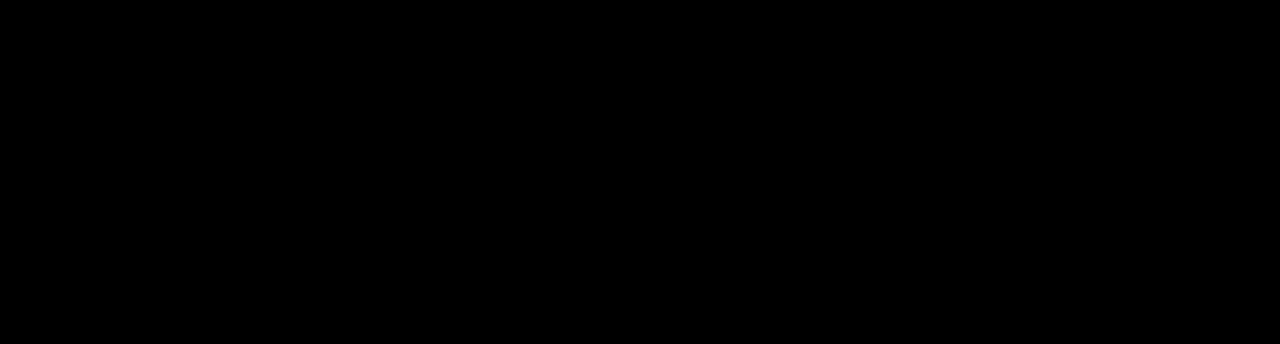
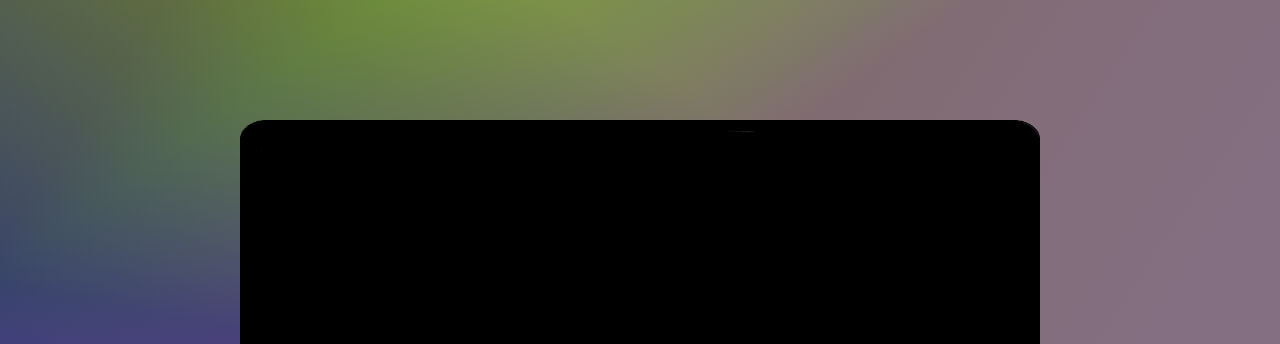
Before and after one commit to dropedev/21-dias-de-codigo-rocketseat, a plain HTML site: page day-two-helloworld/index.html in a window 1280 px wide. Shown: the top 344 px of the page. Drawn offline with Linux system fonts and the light colour scheme.

Commit message:
Inclusão de imagem e ajeitando background

```diff
--- a/day-two-helloworld/css/style.css
+++ b/day-two-helloworld/css/style.css
@@ -1,11 +1,41 @@
+
+:root {
+    background-color: #2980b9;
+    background: linear-gradient(215deg, #71b073 29.9%, #2776aa 80%), linear-gradient(304deg, rgba(255, 101, 53, 0.4) 24.9%, #aa2743 91%), linear-gradient(10deg, #b1c9d8 19.9%, #2776aa 50%), linear-gradient(145deg, #f4df26 15.9%, #ff1b9a 40%);
+    background-repeat: no-repeat;
+    background-blend-mode: hard-light;
+  }
+
+
+:root {
+    font-size: calc( 1rem + (60 - 30) * ( (100vw - 400px) / ( 2000 - 400)));
+    display: flex;
+    align-items: center;
+    justify-content: center;
+    height: 100vh;
+  }
+
+
 body {
     display: flex;
     justify-content: center;
     align-items: center;
     height: 100vh;
-    background-color: #000;
+    background-color: rgb(255, 255, 255);
     overflow: hidden;
 }
+
+.monitor{
+    position: absolute;
+
+    top: 120px;
+    left: 240px;
+
+    width: 800px;
+    height: 450px;
+}
+
+
 
 h1 {
     position: relative;
@@ -15,11 +45,12 @@ h1 {
     color: #fff;
     letter-spacing: 0.02em;
     text-transform: uppercase;
-    text-shadow: 0 0 0.15em #1da9cc;
+    text-shadow: 0 0 0.15em #cc1d1d;
     user-select: none;
     white-space: nowrap;
-    filter: blur(0.007em);
+    filter: blur(0.008em);
     animation: shake 2.5s linear forwards;
+
 }
 
 h1 span {
@@ -50,6 +81,8 @@ h1::after {
     -webkit-clip-path: polygon(44% 0%, 100% 0%, 100% 100%, 70% 100%);
             clip-path: polygon(44% 0%, 100% 0%, 100% 100%, 70% 100%);
 }
+
+
 
 @keyframes shake {
     5%, 15%, 25%, 35%, 55%, 65%, 75%, 95% {
--- a/day-two-helloworld/index.html
+++ b/day-two-helloworld/index.html
@@ -11,7 +11,11 @@
 </head>
 
 <body>
-    <h1 class="neon" data-text="Hello World"> <span>Hello World</span></h1>
+
+    <img class="monitor" src="assets/image/monitor.png" alt="Imagem de um monitor">
+
+    <h1 data-text="Hello World"> <span>Hello World</span></h1>
+
 </body>
 
 </html>
```
Also changed, not shown: day-two-helloworld/assets/image/monitor.png (added).
